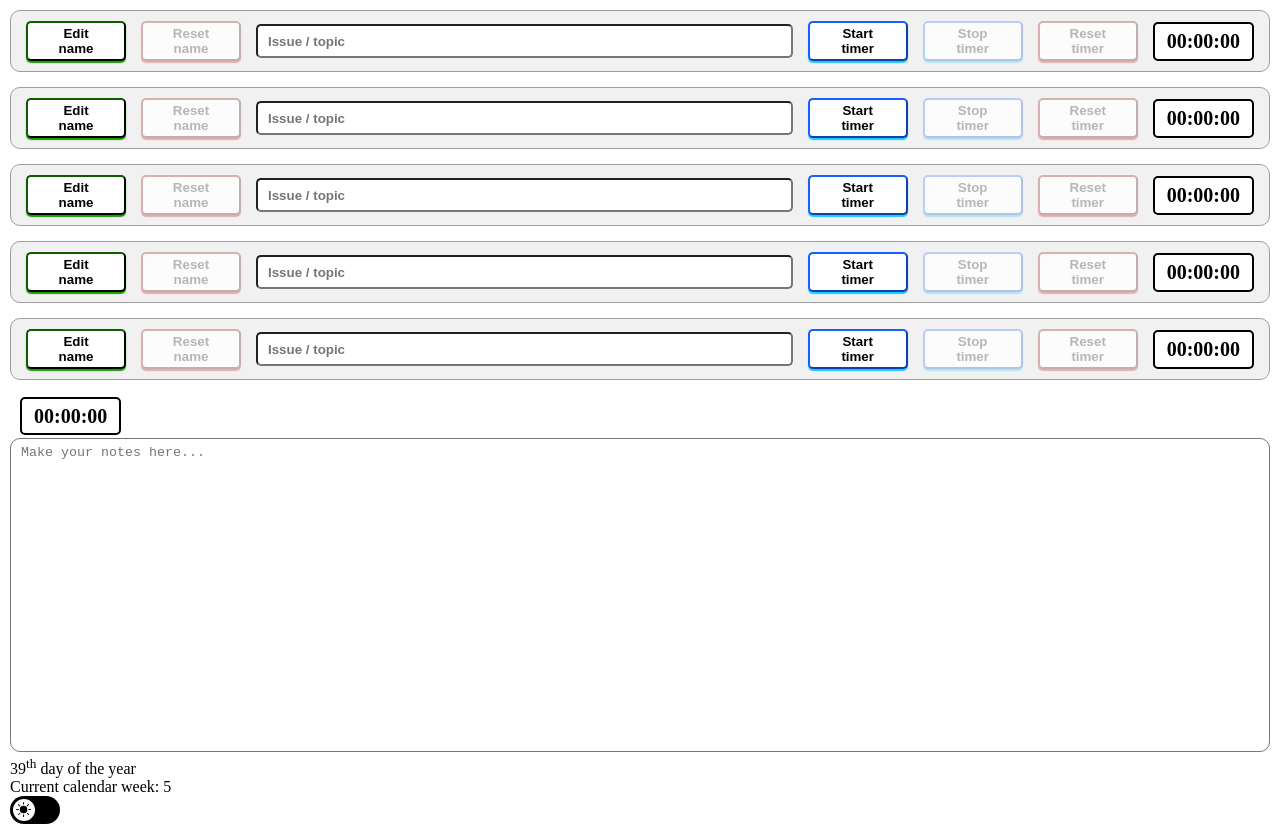
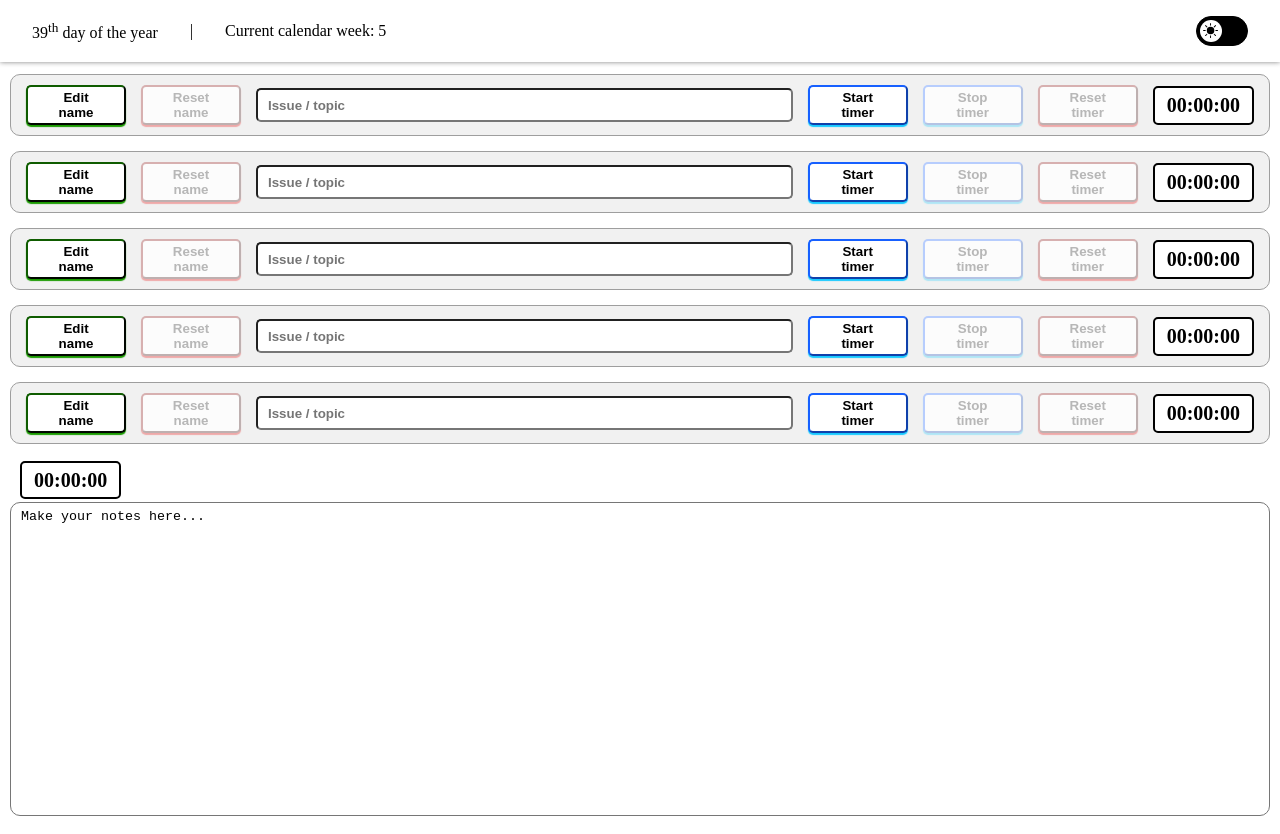
Before and after one commit to d-scho/vue-timer-app, a Vue app: page / in a window 1280 px wide. Built offline with nearby package versions, Linux system fonts and the light colour scheme.

Commit message:
Add Header component and further refactor styling

```diff
--- a/src/App.vue
+++ b/src/App.vue
@@ -1,29 +1,19 @@
 <script setup lang="ts">
-import { useDarkmode } from '@/composables/useDarkmode';
-import NotesEditor from './components/NotesEditor.vue';
-import DarkmodeToggle from './components/DarkmodeToggle.vue';
-import DayOfYearDisplay from './components/DayOfYearDisplay.vue';
-import CalendarWeekDisplay from './components/CalendarWeekDisplay.vue';
-import Timers from './components/Timers.vue';
-
-const { isDarkmodeEnabled } = useDarkmode();
+import TheHeader from '@/components/TheHeader.vue';
+import NotesEditor from '@/components/NotesEditor.vue';
+import Timers from '@/components/Timers.vue';
 </script>
 
 <template>
-    <div :class="{ 'darkmode': isDarkmodeEnabled }">
-        <div class="wrapper" >
-            <Timers />
-            <NotesEditor />
-            <DayOfYearDisplay />
-            <CalendarWeekDisplay />
-            <DarkmodeToggle />
-        </div>
+    <TheHeader />
+    <div class="wrapper" >
+        <Timers />
+        <NotesEditor />
     </div>
 </template>
 
 <style lang="scss">
   .wrapper {
 	padding: 10px;
-    background-color: $wrapper_bg-color;
   }
 </style>
--- a/src/components/DarkmodeToggle.vue
+++ b/src/components/DarkmodeToggle.vue
@@ -22,24 +22,27 @@ async function toggleDarkmode() {
     </div>
 </template>
 
-<style lang="scss">
+<style scoped lang="scss">
 .mode-toggle {
+    border-color: var(--darkmode-toggle_primary-color);
+    background-color: var(--darkmode-toggle_primary-color);
     width: 50px;
     height: 28px;
     position: relative;
-    border-color: $darkmode-toggle_secondary-color;
-    background-color: $darkmode-toggle_primary-color;
     border-width: 1px;
+    border-style: solid;
+
     border-radius: 100px;
     cursor: pointer;
     user-select: none;
     box-sizing: content-box;
-}
+
     .mode-toggle-switch {
+        background-color: var(--darkmode-toggle_secondary-color);
+        transform: var(--darkmode-toggle_transform);
         width: 22px;
         height: 22px;
         border-radius: 100px;
-    background-color: $darkmode-toggle_secondary-color;
         position: absolute;
         top: 3px;
         left: 3px;
@@ -48,7 +51,7 @@ async function toggleDarkmode() {
         place-items: center;
 
         & > svg {
-        color: $darkmode-toggle_primary-color;
+            color: var(--darkmode-toggle_primary-color);
 
             &.sun {
                 height: 17px;
@@ -59,19 +62,5 @@ async function toggleDarkmode() {
             }
         }
     }
-
-.mode-toggle-switch {
-  transform: $darkmode-toggle_transform;
 }
-.darkmode .mode-toggle {
-  border: 1px solid black;
-  background-color: white;
-}
-.darkmode .mode-toggle-switch {
-  background-color: black;
-}
-.darkmode .mode-toggle-switch > svg {
-  color: white;
-}
-
 </style>
--- a/src/components/NotesEditor.vue
+++ b/src/components/NotesEditor.vue
@@ -16,17 +16,17 @@ const notes = ref(getStoredNotes());
 	></textarea>
 </template>
 
-<style lang="scss">
+<style scoped lang="scss">
   textarea {
 	width: 100%;
 	border-radius: 10px;
 	padding: 6px 10px;
 	resize: none;
-	color: $textarea_color;
-	background-color: $textarea_bg-color;
+	color: var(--textarea_color);
+	background-color: var(--textarea_bg-color);
 
 	&::placeholder {
-		color: $textarea_placeholder-color;
+		color: var(--textarea_placeholder-color);
 	}
   }
 </style>
--- /dev/null
+++ b/src/components/TheHeader.vue
@@ -0,0 +1,33 @@
+<script setup lang="ts">
+import DarkmodeToggle from '@/components/DarkmodeToggle.vue';
+import DayOfYearDisplay from '@/components/DayOfYearDisplay.vue';
+import CalendarWeekDisplay from '@/components/CalendarWeekDisplay.vue';
+</script>
+
+<template>
+	<header>
+		<div class="header-info">
+			<DayOfYearDisplay /> | <CalendarWeekDisplay />
+		</div>
+		<div class="header-settings">
+			<DarkmodeToggle />
+		</div>
+	</header>
+</template>
+
+<style scoped lang="scss">
+header {
+	display: flex;
+	justify-content: space-between;
+	gap: 2rem;
+	margin-bottom: 2px;
+	box-shadow: 0px 0px 5px gray;
+	padding: 1rem 2rem;
+
+	.header-info {
+		display: flex;
+		place-items: center;
+		gap: 2rem;
+	}
+}
+</style>
--- a/src/components/Timers.vue
+++ b/src/components/Timers.vue
@@ -162,7 +162,7 @@ function resetName(timer: Timer) {
 	</div>
 </template>
 
-<style lang="scss">
+<style scoped lang="scss">
 .timers-wrapper {
     display: inline-flex;
     align-items: center;
@@ -204,8 +204,8 @@ button {
 	border-radius: 5px;
 	font-weight: bold;
 	user-select: none;
-	color: $button_color;
-	background-color: $button_bg-color;
+	color: var(--button_color);
+	background-color: var(--button_bg-color);
 
     &:disabled {
         cursor: not-allowed;
--- a/src/composables/useDarkmode.ts
+++ b/src/composables/useDarkmode.ts
@@ -1,7 +1,12 @@
-import { ref } from 'vue';
+import { ref, watch } from 'vue';
 import { getStoredIsDarkmodeEnabled, setStoredIsDarkmodeEnabled } from '@/methods/localStorageHandling';
 
 const isDarkmodeEnabled = ref(getStoredIsDarkmodeEnabled());
+
+const body = document.querySelector('body');
+watch(isDarkmodeEnabled, (value) => {
+	value ? body?.classList.add('darkmode') : body?.classList.remove('darkmode');
+})
 
 export function useDarkmode() {
 	return {
--- a/src/main.ts
+++ b/src/main.ts
@@ -1,4 +1,5 @@
-import '@/scss/resets.scss';
+import '@/styles/resets.css';
+import '@/styles/themes.css';
 
 import { createApp } from 'vue'
 import App from './App.vue'
--- a/src/scss/resets.scss
+++ /dev/null
@@ -1,31 +0,0 @@
-*, *::before, *::after {
-    padding: 0;
-    margin: 0;
-    box-sizing: border-box;
-}
-
-  .flex-end-1250-center {
-	  justify-content: end;
-  }
-
-  // darkmode
-  body:has(.darkmode.wrapping-wrapper) {
-	    background-color: rgb(29, 29, 29);
-  }
-
-  .darkmode button:disabled {
-	color: rgb(165, 165, 165);
-	background-color: rgba(34, 34, 34, 0.5)
-  }
-  .darkmode input {
-	color: white;
-	background-color: black;
-  }
-  .darkmode input:read-only {
-	color: rgb(207, 207, 207);
-	background-color: rgb(41, 41, 41);
-  }
-  .darkmode span {
-	color: white;
-	background-color: black;
-  }
--- a/src/scss/themes.scss
+++ /dev/null
@@ -1,31 +0,0 @@
-$wrapper_bg-color: white;
-
-$darkmode-toggle_primary-color: black;
-$darkmode-toggle_secondary-color: white;
-$darkmode-toggle_transform: translateX(0);
-
-$textarea_color: black;
-$textarea_bg-color: white;
-$textarea_placeholder-color: default;
-
-$button_color: black;
-$button_bg-color: white;
-
-$button_disabled-color: white;
-$button_disabled-bg-color: black;
-
-.darkmode {
-	$wrapper_bg-color: rgb(80, 80, 80);
-	$darkmode-toggle_primary-color: white;
-	$darkmode-toggle_secondary-color: black;
-	$darkmode-toggle_transform: translateX(100%);
-
-	$textarea_color: white;
-	$textarea_bg-color: black;
-	$textarea_placeholder-color: rgb(158, 158, 158);
-
-	$button_color: white;
-	$button_bg-color: black;
-	$button_disabled-color: rgba(114, 114, 114, 0.5);
-	$button_disabled-bg-color: rgb(252, 252, 252);
-}
--- /dev/null
+++ b/src/styles/resets.css
@@ -0,0 +1,26 @@
+*, *::before, *::after {
+    padding: 0;
+    margin: 0;
+    box-sizing: border-box;
+}
+
+  /* .flex-end-1250-center {
+	  justify-content: end;
+  }
+
+  // .darkmode button:disabled {
+	// color: rgb(165, 165, 165);
+	// background-color: rgba(34, 34, 34, 0.5)
+  // }
+  // .darkmode input {
+	// color: white;
+	// background-color: black;
+  // }
+  // .darkmode input:read-only {
+	// color: rgb(207, 207, 207);
+	// background-color: rgb(41, 41, 41);
+  // }
+  // .darkmode span {
+	// color: white;
+	// background-color: black;
+  // } */
--- /dev/null
+++ b/src/styles/themes.css
@@ -0,0 +1,37 @@
+:root {
+	--bg-color: white;
+
+	--darkmode-toggle_primary-color: black;
+	--darkmode-toggle_secondary-color: white;
+	--darkmode-toggle_transform: translateX(0%);
+
+	--textarea_color: black;
+	--textarea_bg-color: white;
+	--textarea_placeholder-color: default;
+
+	--button_color: black;
+	--button_bg-color: white;
+	--button_disabled-color: white;
+	--button_disabled-bg-color: black;
+}
+
+.darkmode {
+	--bg-color: rgb(80, 80, 80);
+
+	--darkmode-toggle_primary-color: white;
+	--darkmode-toggle_secondary-color: black;
+	--darkmode-toggle_transform: translateX(100%);
+
+	--textarea_color: white;
+	--textarea_bg-color: black;
+	--textarea_placeholder-color: rgb(158, 158, 158);
+
+	--button_color: white;
+	--button_bg-color: black;
+	--button_disabled-color: rgba(114, 114, 114, 0.5);
+	--button_disabled-bg-color: rgb(252, 252, 252);
+}
+
+body {
+	background-color: var(--bg-color);
+}
--- a/vite.config.ts
+++ b/vite.config.ts
@@ -8,13 +8,6 @@ export default defineConfig({
   plugins: [
     vue(),
   ],
-  css: {
-    preprocessorOptions: {
-      scss: {
-        additionalData: `@import "@/scss/themes.scss";`
-      }
-    }
-  },
   resolve: {
     alias: {
       '@': fileURLToPath(new URL('./src', import.meta.url))
```
Lines whose indentation alone changed are shown as unchanged.
